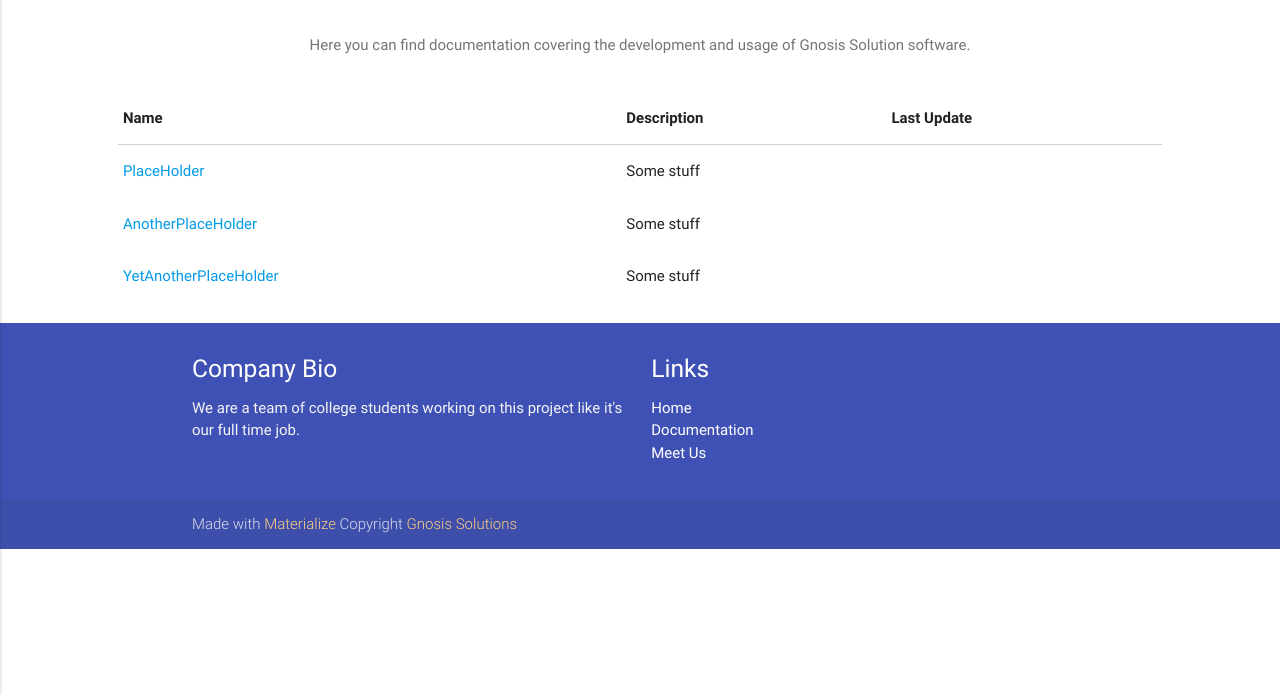
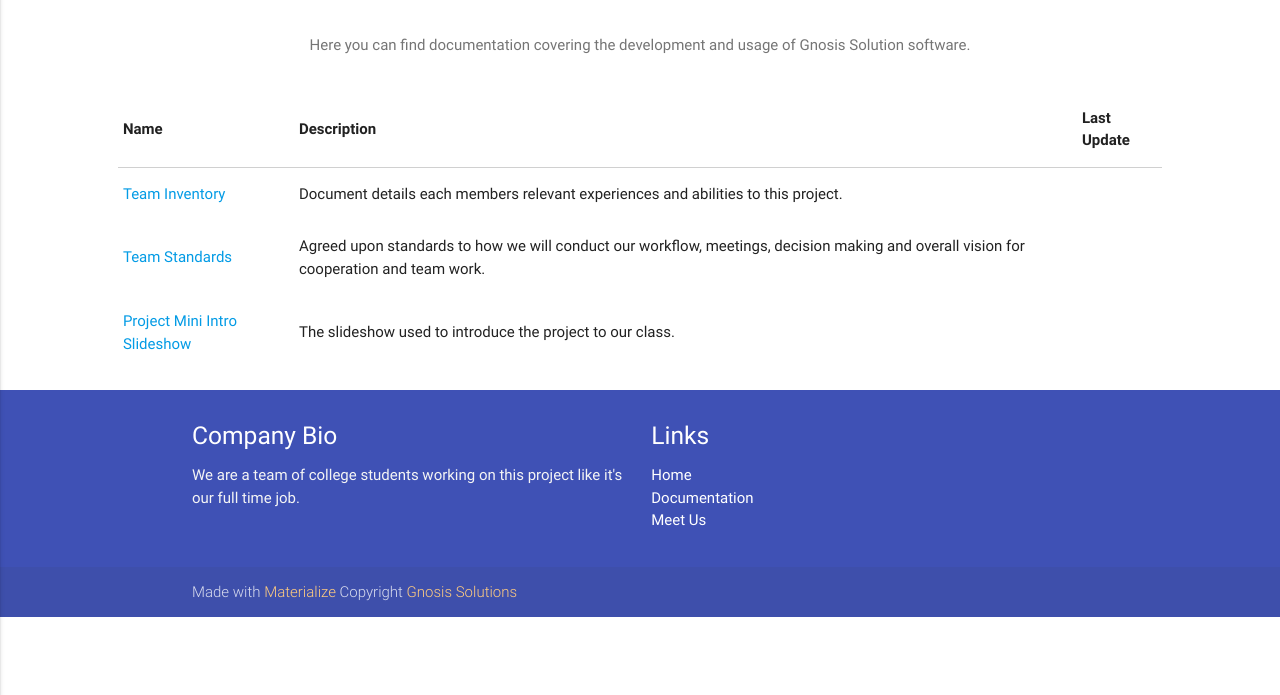
Before and after one commit to kww43/GnosisSolutions, a plain HTML site: page website/documentation.html in a window 1280 px wide. Shown: the part 105-800 px from the top of the page. Drawn offline with nearby package versions, Linux system fonts and the light colour scheme.

Commit message:
Adding documentation folder to website that will serve Teams Standards, Team Inventory the Mini intro ppt. Added links to these indocumentation page.

```diff
--- a/website/documentation.html
+++ b/website/documentation.html
@@ -50,21 +50,21 @@
           <tbody>
             <tr>
               <td>
-                <a href="../Documentation/PlaceHolder" target="_blank">PlaceHolder</a>
+                <a href="Documentation/Team Inventory.docx" target="_blank">Team Inventory</a>
               </td>
-              <td>Some stuff</th>
+              <td>Document details each members relevant experiences and abilities to this project.</th>
             </tr>
             <tr>
               <td>
-                <a href="../Documentation/AnotherPlaceHolder" target="_blank">AnotherPlaceHolder</a>
+                <a href="Documentation/Team Standards.docx" target="_blank">Team Standards</a>
               </td>
-              <td>Some stuff</th>
+              <td>Agreed upon standards to how we will conduct our workflow, meetings, decision making and overall vision for cooperation and team work.</th>
             </tr>
             <tr>
               <td>
-                <a href="../Documentation/YetAnotherPlaceHolder" target="_blank">YetAnotherPlaceHolder</a>
+                <a href="Documentation/GnosisSoftware_MiniIntro.pptx" target="_blank">Project Mini Intro Slideshow</a>
               </td>
-              <td>Some stuff</th>
+              <td>The slideshow used to introduce the project to our class.</th>
             </tr>
           </tbody>
         </table>
```
Also changed, not shown: 3 other files.
